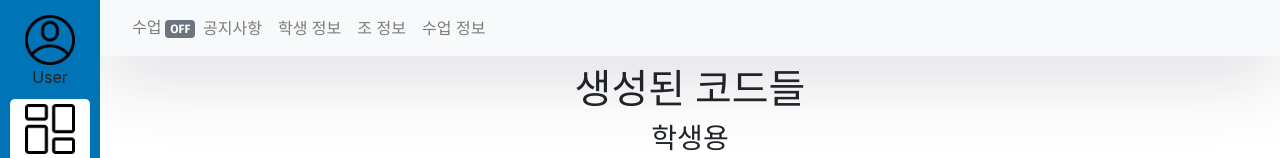
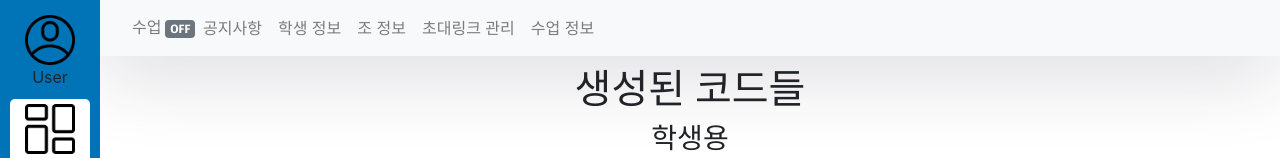
Before and after one commit to owlsogul/capstone_helper, a React (Create React App) app in the folder frontend/capstone/: page /1/manageLink in a window 1280 px wide. Shown: the top 158 px of the page. Built offline with nearby package versions, Linux system fonts and the light colour scheme; no server answers.

Commit message:
초대링크 관리 연결

```diff
--- a/frontend/capstone/src/components/Bar.component.js
+++ b/frontend/capstone/src/components/Bar.component.js
@@ -20,6 +20,7 @@ export default class Bar extends Component {
       urlStudentInfo: "#",
       urlTeamInfo: "#",
       urlClassInfo: "#",
+      urlManageLinks: "#",
     }
   }
 
@@ -34,7 +35,7 @@ export default class Bar extends Component {
           urlStudentInfo: `/${res.classId}/students`,
           urlTeamInfo: `/${res.classId}/teams`,
           urlClassInfo: `/${res.classId}/classinfo`,
-
+          urlManageLinks: `/${res.classId}/manageLink`,
         })
       })
       .catch(err=>{
@@ -53,6 +54,7 @@ export default class Bar extends Component {
             <Nav.Link href={this.state.urlNotice}>공지사항</Nav.Link>
             <Nav.Link href={this.state.urlStudentInfo}>학생 정보</Nav.Link>
             <Nav.Link href={this.state.urlTeamInfo}>조 정보</Nav.Link>
+            <Nav.Link href={this.state.urlManageLinks}>초대링크 관리</Nav.Link>
             <Nav.Link href={this.state.urlClassInfo}>수업 정보</Nav.Link>
           </Nav>
         </Navbar.Collapse>
```
